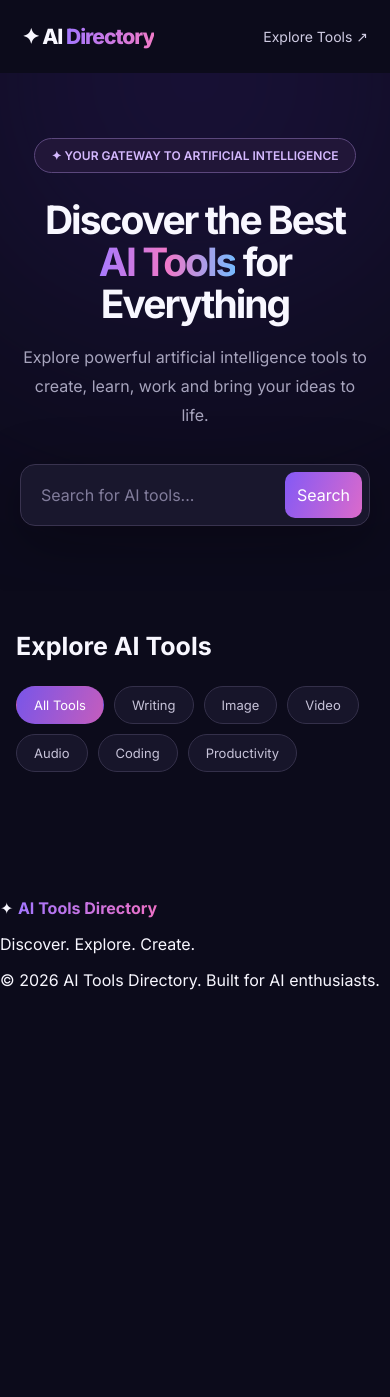
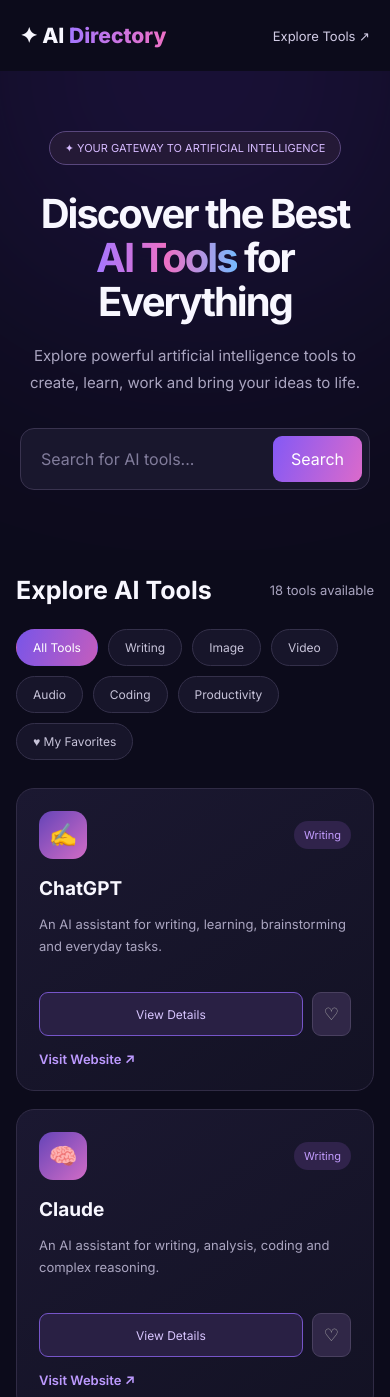
Before and after one commit to syhmed5-cmd/ai-tools-directory, a plain HTML site: page index.html in a window 390 px wide. Shown: the top 1397 px of the page. Before the commit the page ends 1006 px from the top, so only its background shows below. Drawn offline with Linux system fonts and the light colour scheme.

Commit message:
Update index.html
Upgrade AI Tools Directory to version 2.0

```diff
--- a/index.html
+++ b/index.html
@@ -4,111 +4,102 @@
 <head>
 <meta charset="UTF-8">
 <meta name="viewport" content="width=device-width, initial-scale=1.0">
-<meta name="description" content="Discover and explore the best AI tools for writing, images, video, audio, coding and productivity.">
-<meta name="theme-color" content="#101027">
-<title>AI Tools Directory — Discover the Future</title>
+<meta name="description" content="Discover the best AI tools for writing, image generation, video, audio, coding and productivity.">
+<meta name="theme-color" content="#0c0b1b">
+<title>AI Tools Directory — Discover AI</title>
 
 <style>
 @import url('https://fonts.googleapis.com/css2?family=Inter:wght@400;500;600;700;800&display=swap');
 
-:root {
+:root{
   --bg:#0c0b1b;
-  --surface:#17152b;
-  --muted:#a7a4bd;
+  --surface:#19172e;
   --text:#f8f7ff;
-  --purple:#9b70ff;
+  --muted:#aaa5c0;
+  --purple:#a477ff;
   --pink:#ed70c5;
-  --blue:#69baff;
+  --blue:#76baff;
 }
 
 *{box-sizing:border-box}
-html{scroll-behavior:smooth}
 body{
   margin:0;
   background:var(--bg);
   color:var(--text);
   font-family:Inter,Arial,sans-serif;
 }
-a{color:inherit;text-decoration:none}
 button,input{font:inherit}
+a{text-decoration:none;color:inherit}
 
 nav{
   max-width:1180px;
   margin:auto;
-  padding:24px 22px;
+  padding:23px 20px;
   display:flex;
+  justify-content:space-between;
   align-items:center;
-  justify-content:space-between;
 }
-.logo{
-  font-size:21px;
-  font-weight:800;
-  letter-spacing:-1px;
-}
+.logo{font-size:21px;font-weight:800}
 .logo span{
-  background:linear-gradient(90deg,#a477ff,#f17bc8);
+  background:linear-gradient(90deg,var(--purple),var(--pink));
   -webkit-background-clip:text;
   color:transparent;
 }
-.nav-link{
-  color:#d0cce3;
-  font-size:14px;
-}
+.nav-link{color:#d2cce5;font-size:13px}
 
 .hero{
+  text-align:center;
+  padding:85px 20px 60px;
   position:relative;
   overflow:hidden;
-  text-align:center;
-  padding:90px 20px 65px;
 }
 .hero:before{
   content:"";
   position:absolute;
-  width:430px;height:430px;
-  background:#743dff;
+  width:450px;height:450px;
+  border-radius:50%;
+  background:#783bff;
   filter:blur(150px);
   opacity:.22;
-  border-radius:50%;
-  top:-210px;left:calc(50% - 215px);
+  top:-230px;
+  left:calc(50% - 225px);
 }
 .hero-content{position:relative;max-width:850px;margin:auto}
 .eyebrow{
   display:inline-block;
-  padding:9px 16px;
-  border:1px solid #5b477c;
+  border:1px solid #59477d;
+  background:#241936;
+  padding:9px 15px;
   border-radius:30px;
-  color:#d5b9ff;
-  background:#211638;
-  font-size:12px;
-  font-weight:600;
+  color:#d6baff;
+  font-size:11px;
 }
 h1{
-  font-size:clamp(39px,7vw,70px);
-  line-height:1.08;
+  font-size:clamp(40px,7vw,68px);
   letter-spacing:-3px;
-  margin:26px 0 18px;
+  line-height:1.1;
+  margin:27px 0 18px;
 }
-.gradient-text{
-  background:linear-gradient(90deg,#a77aff,#ef78c9,#76baff);
+.gradient{
+  background:linear-gradient(90deg,#a477ff,#ed70c5,#76baff);
   -webkit-background-clip:text;
   color:transparent;
 }
 .hero p{
+  color:var(--muted);
   max-width:600px;
-  margin:0 auto;
-  color:var(--muted);
-  font-size:16px;
+  margin:auto;
   line-height:1.8;
+  font-size:15px;
 }
 .search-box{
-  max-width:600px;
-  margin:34px auto 0;
   display:flex;
+  max-width:590px;
+  margin:32px auto 0;
   padding:7px;
   border:1px solid #39334f;
-  border-radius:15px;
   background:#19172d;
-  box-shadow:0 15px 60px #0005;
+  border-radius:14px;
 }
 .search-box input{
   flex:1;
@@ -116,55 +107,56 @@ h1{
   padding:13px;
   border:0;
   outline:0;
+  color:white;
   background:transparent;
-  color:white;
 }
 .search-box input::placeholder{color:#817c9b}
-.search-icon{
+.search-box button{
+  background:linear-gradient(110deg,#8459f5,#db6acb);
+  color:white;
   border:0;
-  border-radius:10px;
-  padding:0 19px;
-  color:white;
-  background:linear-gradient(110deg,#8459f5,#db6acb);
+  border-radius:9px;
+  padding:0 18px;
   cursor:pointer;
 }
 
 main{
   max-width:1180px;
   margin:auto;
-  padding:20px 22px 80px;
+  padding:25px 20px 75px;
 }
 .section-heading{
   display:flex;
+  align-items:center;
   justify-content:space-between;
-  align-items:center;
-  gap:15px;
+  gap:12px;
   flex-wrap:wrap;
-  margin:20px 0 25px;
+  margin-bottom:24px;
 }
 .section-heading h2{font-size:25px;margin:0}
 .count{color:var(--muted);font-size:13px}
+
 .categories{
   display:flex;
   flex-wrap:wrap;
   gap:10px;
-  margin-bottom:30px;
+  margin-bottom:28px;
 }
 .category{
-  padding:10px 17px;
   border:1px solid #34304a;
   border-radius:30px;
   background:#17152a;
   color:#c7c3d9;
+  padding:10px 16px;
+  font-size:12px;
   cursor:pointer;
-  font-size:13px;
-  transition:.2s;
 }
-.category:hover,.category.active{
+.category.active,.category:hover{
   background:linear-gradient(110deg,#7955e8,#c45dbd);
+  color:white;
   border-color:transparent;
-  color:white;
 }
+
 .grid{
   display:grid;
   grid-template-columns:repeat(auto-fit,minmax(245px,1fr));
@@ -172,11 +164,11 @@ main{
 }
 .card{
   position:relative;
-  padding:23px;
+  padding:22px;
   border:1px solid #302b45;
   border-radius:18px;
   background:linear-gradient(145deg,#1b1831,#131224);
-  transition:transform .25s,border-color .25s;
+  transition:.25s;
 }
 .card:hover{
   transform:translateY(-5px);
@@ -184,8 +176,8 @@ main{
 }
 .card-top{
   display:flex;
+  justify-content:space-between;
   align-items:center;
-  justify-content:space-between;
 }
 .tool-icon{
   width:48px;height:48px;
@@ -196,55 +188,116 @@ main{
   font-size:23px;
 }
 .tool-category{
-  font-size:11px;
   color:#c39dff;
   background:#30234b;
   padding:7px 10px;
   border-radius:20px;
+  font-size:11px;
 }
-.card h3{font-size:19px;margin:19px 0 9px}
+.card h3{font-size:19px;margin:18px 0 8px}
 .card p{
   min-height:65px;
   color:var(--muted);
   font-size:13px;
   line-height:1.7;
 }
+.card-actions{
+  display:flex;
+  gap:9px;
+  margin-top:14px;
+}
+.details-btn,.favorite-btn{
+  padding:11px;
+  border-radius:9px;
+  cursor:pointer;
+  font-size:12px;
+}
+.details-btn{
+  flex:1;
+  border:1px solid #7655c9;
+  background:#292044;
+  color:#d8c5ff;
+}
+.details-btn:hover{
+  background:linear-gradient(100deg,#7955e8,#c45dbd);
+  color:white;
+}
+.favorite-btn{
+  border:1px solid #49405f;
+  background:#302747;
+  color:#aaa;
+  font-size:17px;
+}
+.favorite-btn.active{color:#ff75b5}
 .visit{
-  display:inline-flex;
-  align-items:center;
-  gap:7px;
-  margin-top:10px;
+  display:inline-block;
+  margin-top:15px;
   color:#bd9aff;
   font-size:13px;
   font-weight:600;
 }
-.visit:hover{color:#f18ad4}
 .empty{
   display:none;
+  grid-column:1/-1;
+  padding:50px 10px;
   text-align:center;
   color:var(--muted);
-  padding:50px 10px;
-  grid-column:1/-1;
 }
 
-<div class="modal-overlay" id="tool-modal">
-  <div class="modal">
-    <button class="modal-close" id="close-modal">✕</button>
-    <div class="tool-icon" id="modal-icon">✨</div>
-    <h2 id="modal-name">Tool Name</h2>
-    <span class="tool-category" id="modal-category">Category</span>
-    <p id="modal-description"></p>
-    <a class="modal-link" id="modal-link"
-       href="#" target="_blank" rel="noopener noreferrer">
-       Visit Official Website ↗
-    </a>
-  </div>
-</div>
+/* Details modal */
+.modal-overlay{
+  display:none;
+  position:fixed;
+  inset:0;
+  z-index:1000;
+  background:#080713dd;
+  backdrop-filter:blur(8px);
+  align-items:center;
+  justify-content:center;
+  padding:20px;
+}
+.modal-overlay.open{display:flex}
+.modal{
+  position:relative;
+  width:100%;
+  max-width:460px;
+  background:#1b1831;
+  border:1px solid #554273;
+  border-radius:20px;
+  padding:30px;
+  animation:appear .2s ease;
+}
+@keyframes appear{
+  from{opacity:0;transform:translateY(12px)}
+  to{opacity:1;transform:translateY(0)}
+}
+.modal-close{
+  position:absolute;
+  top:15px;
+  right:15px;
+  border:0;
+  background:#302747;
+  color:white;
+  border-radius:8px;
+  padding:9px 12px;
+  cursor:pointer;
+}
+.modal h2{margin:20px 0 10px}
+.modal p{color:#b8b2ce;line-height:1.8;font-size:14px}
+.modal-link{
+  display:inline-block;
+  margin-top:15px;
+  padding:12px 19px;
+  border-radius:10px;
+  background:linear-gradient(100deg,#7955e8,#c45dbd);
+  color:white;
+  font-size:13px;
+}
 
 footer{
   border-top:1px solid #302b45;
+  text-align:center;
   padding:35px 20px;
-  text-align:center;
   color:#9994ad;
   font-size:13px;
 }
@@ -253,17 +306,19 @@ footer strong{
   -webkit-background-clip:text;
   color:transparent;
 }
+
 @media(max-width:600px){
-  .hero{padding-top:65px}
+  .hero{padding-top:60px}
   h1{letter-spacing:-2px}
-  .search-icon{padding:0 12px}
   main{padding-left:16px;padding-right:16px}
   .grid{grid-template-columns:1fr}
+  .modal{padding:24px}
 }
 </style>
 </head>
 
 <body>
+
 <nav>
   <a class="logo" href="#">✦ AI <span>Directory</span></a>
   <a class="nav-link" href="#explore">Explore Tools ↗</a>
@@ -272,12 +327,11 @@ footer strong{
 <header class="hero">
   <div class="hero-content">
     <span class="eyebrow">✦ YOUR GATEWAY TO ARTIFICIAL INTELLIGENCE</span>
-    <h1>Discover the Best<br><span class="gradient-text">AI Tools</span> for Everything</h1>
+    <h1>Discover the Best<br><span class="gradient">AI Tools</span> for Everything</h1>
     <p>Explore powerful artificial intelligence tools to create, learn, work and bring your ideas to life.</p>
-
     <div class="search-box">
       <input id="search" type="search" placeholder="Search for AI tools...">
-      <button class="search-icon" onclick="renderTools()">Search</button>
+      <button id="search-button">Search</button>
     </div>
   </div>
 </header>
@@ -296,12 +350,23 @@ footer strong{
     <button class="category" data-category="Audio">Audio</button>
     <button class="category" data-category="Coding">Coding</button>
     <button class="category" data-category="Productivity">Productivity</button>
+    <button class="category" id="favorites-filter">♥ My Favorites</button>
   </div>
 
-  <div class="grid" id="tools-grid">
+  <div class="grid" id="tools-grid"></div>
   <div class="empty" id="empty">No tools found. Try another search.</div>
+</main>
+
+<div class="modal-overlay" id="tool-modal">
+  <div class="modal" role="dialog" aria-modal="true" aria-labelledby="modal-name">
+    <button class="modal-close" id="close-modal" aria-label="Close">✕</button>
+    <div class="tool-icon" id="modal-icon">✨</div>
+    <h2 id="modal-name">Tool Name</h2>
+    <span class="tool-category" id="modal-category">Category</span>
+    <p id="modal-description"></p>
+    <a class="modal-link" id="modal-link" href="#" target="_blank" rel="noopener noreferrer">Visit Official Website ↗</a>
   </div>
-</main>
+</div>
 
 <footer>
   <p>✦ <strong>AI Tools Directory</strong></p>
@@ -331,67 +396,158 @@ const tools = [
 {name:"Notion AI",category:"Productivity",icon:"📝",description:"AI features for organizing information and working with notes.",url:"https://notion.so"}
 ];
 
-let activeCategory = "All";
+const grid=document.getElementById("tools-grid");
+const search=document.getElementById("search");
+const count=document.getElementById("count");
+const empty=document.getElementById("empty");
+const modal=document.getElementById("tool-modal");
 
-function renderTools(){
- const query=document.getElementById("search").value.toLowerCase().trim();
- const filtered=tools.filter(tool=>{
-   const matchesSearch=(tool.name+" "+tool.description+" "+tool.category).toLowerCase().includes(query);
-   const matchesCategory=activeCategory==="All"||tool.category===activeCategory;
-   return matchesSearch&&matchesCategory;
- });
+let activeCategory="All";
+let favoritesOnly=false;
+let favorites=[];
 
- document.getElementById("count").textContent=filtered.length+" tools available";
- const grid=document.getElementById("tools-grid");
- grid.innerHTML="";
+try{
+  const saved=JSON.parse(localStorage.getItem("ai-directory-favorites")||"[]");
+  if(Array.isArray(saved)) favorites=saved.filter(name=>tools.some(t=>t.name===name));
+}catch(error){
+  favorites=[];
+}
 
+function saveFavorites(){
+  try{
+    localStorage.setItem("ai-directory-favorites",JSON.stringify(favorites));
+  }catch(error){
+    console.warn("Favorites could not be saved.");
+  }
+}
 
-filtered.forEach(tool=>{
-   const card=document.createElement("article");
-   card.className="card";
-   card.innerHTML=`
-    <div class="card-top">
-      <div class="tool-icon">${tool.icon}</div>
-      <span class="tool-category">${tool.category}</span>
-    </div>
-    <h3>${tool.name}</h3>
-    <p>${tool.description}</p>
-    <a class="visit" href="${tool.url}" target="_blank" rel="noopener noreferrer">Visit Website ↗</a>
-    <button class="details-btn" type="button">View Details</button>
-   `;
-
-   card.querySelector(".details-btn").addEventListener("click",()=>{
+function openDetails(tool){
   document.getElementById("modal-icon").textContent=tool.icon;
   document.getElementById("modal-name").textContent=tool.name;
   document.getElementById("modal-category").textContent=tool.category;
   document.getElementById("modal-description").textContent=tool.description;
   document.getElementById("modal-link").href=tool.url;
-     document.getElementById("tool-modal").classList.add("open");
+  modal.classList.add("open");
+  document.getElementById("close-modal").focus();
+}
+
+function renderTools(){
+  const query=search.value.toLowerCase().trim();
+
+  const filtered=tools.filter(tool=>{
+    const matchesSearch=(tool.name+" "+tool.description+" "+tool.category).toLowerCase().includes(query);
+    const matchesCategory=activeCategory==="All"||tool.category===activeCategory;
+    const matchesFavorites=!favoritesOnly||favorites.includes(tool.name);
+    return matchesSearch&&matchesCategory&&matchesFavorites;
   });
 
+  grid.replaceChildren();
+  count.textContent=filtered.length+" tools available";
+  empty.style.display=filtered.length?"none":"block";
+
+  filtered.forEach(tool=>{
+    const card=document.createElement("article");
+    card.className="card";
+
+    const top=document.createElement("div");
+    top.className="card-top";
+
+    const icon=document.createElement("div");
+    icon.className="tool-icon";
+    icon.textContent=tool.icon;
+
+    const category=document.createElement("span");
+    category.className="tool-category";
+    category.textContent=tool.category;
+
+    top.append(icon,category);
+
+    const title=document.createElement("h3");
+    title.textContent=tool.name;
+
+    const description=document.createElement("p");
+    description.textContent=tool.description;
+
+    const actions=document.createElement("div");
+    actions.className="card-actions";
+
+    const details=document.createElement("button");
+    details.className="details-btn";
+    details.textContent="View Details";
+    details.addEventListener("click",()=>openDetails(tool));
+
+    const favorite=document.createElement("button");
+    favorite.className="favorite-btn";
+    const isFavorite=favorites.includes(tool.name);
+    favorite.classList.toggle("active",isFavorite);
+    favorite.textContent=isFavorite?"♥":"♡";
+    favorite.setAttribute("aria-label",isFavorite?"Remove from favorites":"Add to favorites");
+
+    favorite.addEventListener("click",()=>{
+      if(favorites.includes(tool.name)){
+        favorites=favorites.filter(name=>name!==tool.name);
+      }else{
+        favorites.push(tool.name);
+      }
+      saveFavorites();
+      renderTools();
+    });
+
+    actions.append(details,favorite);
+
+    const link=document.createElement("a");
+    link.className="visit";
+    link.href=tool.url;
+    link.target="_blank";
+    link.rel="noopener noreferrer";
+    link.textContent="Visit Website ↗";
+
+    card.append(top,title,description,actions,link);
     grid.appendChild(card);
   });
+}
 
+document.getElementById("categories").addEventListener("click",event=>{
+  const button=event.target.closest("button[data-category]");
+  if(!button)return;
+
+  activeCategory=button.dataset.category;
+  favoritesOnly=false;
+
+  document.querySelectorAll(".category").forEach(item=>{
+    item.classList.toggle("active",item===button);
+  });
+
+  document.getElementById("favorites-filter").classList.remove("active");
   renderTools();
+});
 
-const modal=document.getElementById("tool-modal");
+document.getElementById("favorites-filter").addEventListener("click",()=>{
+  favoritesOnly=!favoritesOnly;
+  activeCategory="All";
+
+  document.querySelectorAll(".category[data-category]").forEach(item=>{
+    item.classList.toggle("active",item.dataset.category==="All");
+  });
+
+  document.getElementById("favorites-filter").classList.toggle("active",favoritesOnly);
+  renderTools();
+});
+
+search.addEventListener("input",renderTools);
+document.getElementById("search-button").addEventListener("click",renderTools);
 
 document.getElementById("close-modal").addEventListener("click",()=>{
   modal.classList.remove("open");
 });
 
 modal.addEventListener("click",event=>{
-  if(event.target===modal){
-    modal.classList.remove("open");
-  }
+  if(event.target===modal)modal.classList.remove("open");
 });
 
 document.addEventListener("keydown",event=>{
-  if(event.key==="Escape"){
-    modal.classList.remove("open");
-  }
+  if(event.key==="Escape")modal.classList.remove("open");
 });
-
 
 renderTools();
 </script>
```
Lines whose indentation alone changed are shown as unchanged.
